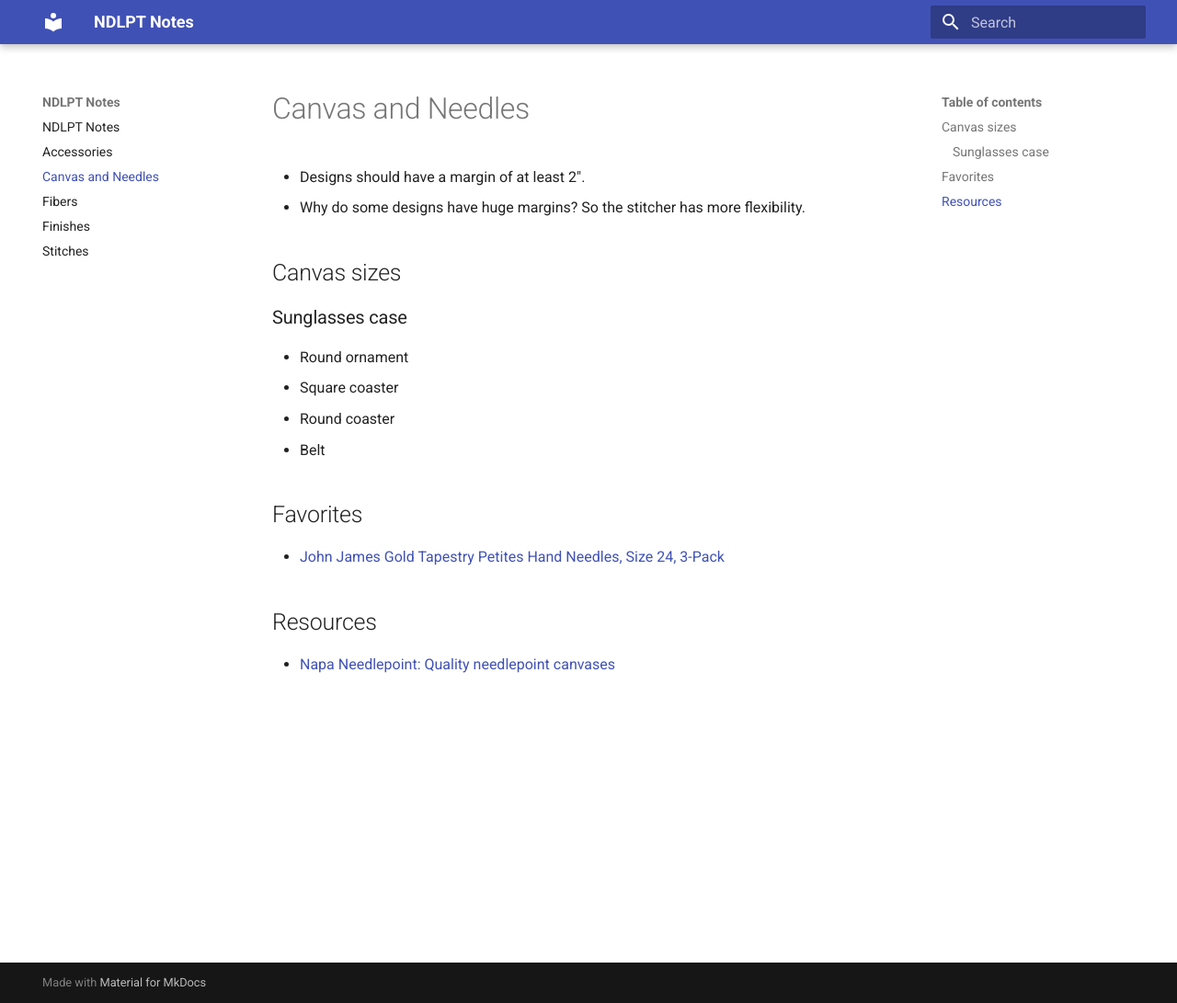
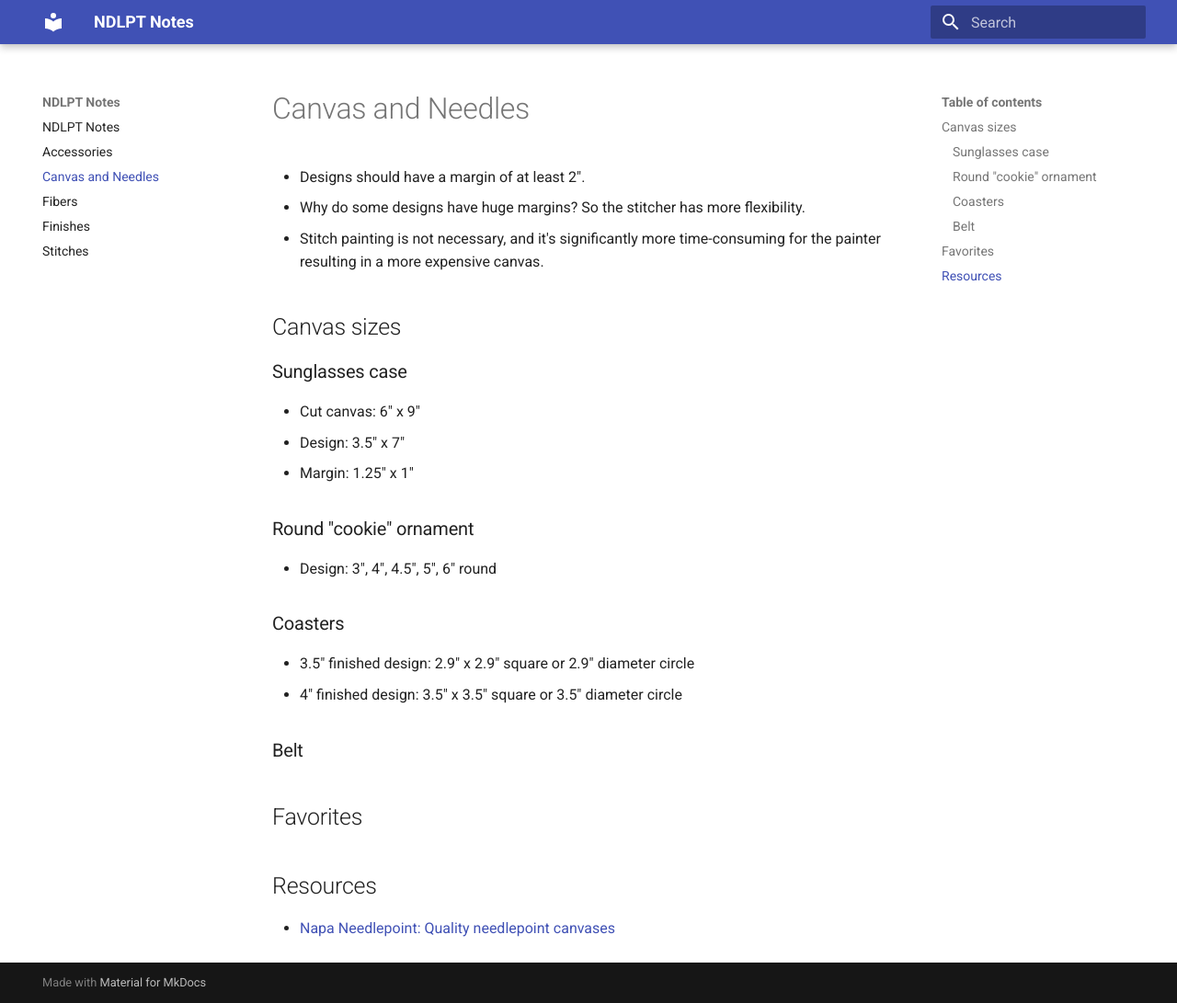
Before and after one commit to shylaclark/ndlpt-notes, an MkDocs documentation site: the page built from docs/canvas.md, in a window 1280 px wide and 1091 px high. Shown: the whole window at 92% size. Built offline with MkDocs 1.6.1 and Material for MkDocs 9.7.7, drawn with Linux system fonts in a browser that asks for light colours.

Commit message:
Update canvas.md

```diff
--- a/docs/canvas.md
+++ b/docs/canvas.md
@@ -2,20 +2,29 @@
 
 * Designs should have a margin of at least 2".
 * Why do some designs have huge margins? So the stitcher has more flexibility.
+* Stitch painting is not necessary, and it's significantly more time-consuming for the painter resulting in a more expensive canvas.
+
 
 
 ## Canvas sizes
 
 ### Sunglasses case
+- Cut canvas: 6" x 9"
+- Design: 3.5" x 7"
+- Margin: 1.25" x 1"
 
 
-* Round ornament
-* Square coaster
-* Round coaster
-* Belt
+### Round "cookie" ornament
+- Design: 3", 4", 4.5", 5", 6" round
+
+### Coasters
+- 3.5" finished design: 2.9" x 2.9" square or 2.9" diameter circle
+- 4" finished design: 3.5" x 3.5" square or 3.5" diameter circle
+
+### Belt
+
 
 ## Favorites
-* [John James Gold Tapestry Petites Hand Needles, Size 24, 3-Pack](https://smile.amazon.com/Colonial-Needle-JG199-24-Tapestry-Petites/dp/B001144W94/ref=sxts_sxwds-bia-wc-nc-drs1_0?cv_ct_cx=tapestry+needles&dchild=1&keywords=tapestry+needles&pd_rd_i=B001144W94&pd_rd_r=3d17a339-1c09-4211-95e9-8ab2f8020ebf&pd_rd_w=kCNDg&pd_rd_wg=wbETI&pf_rd_p=84ce0865-d9ca-42e3-87ed-168be8f93162&pf_rd_r=HNSEPNDA6FKC06DRR3BP&psc=1&qid=1608227442&sr=1-1-88388c6d-14b8-4f70-90f6-05ac39e80cc0)
 
 ## Resources
 * [Napa Needlepoint: Quality needlepoint canvases](https://napaneedlepoint.com/about-needlepoint/2016/06/19/quality-needlepoint-canvases/)
```
